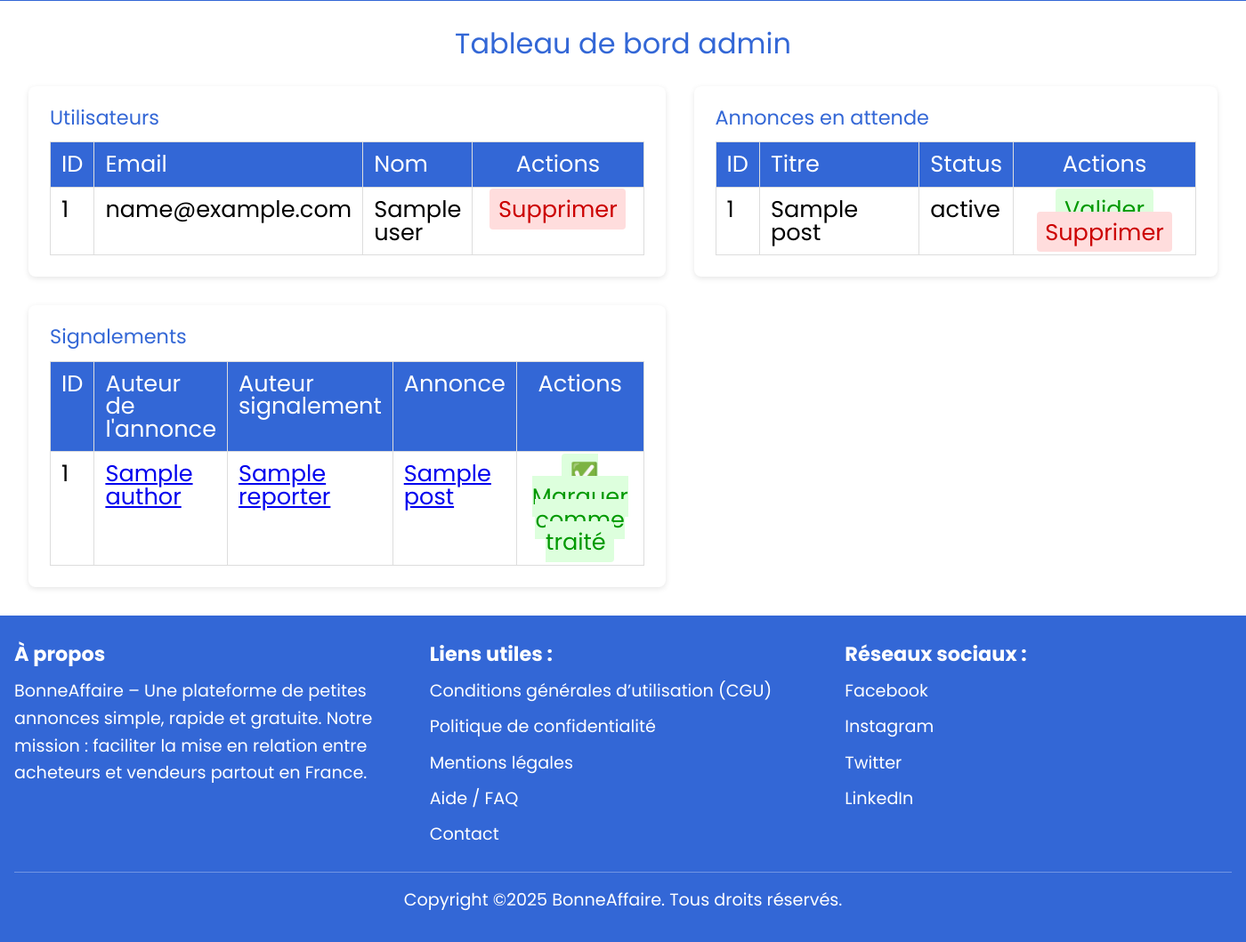
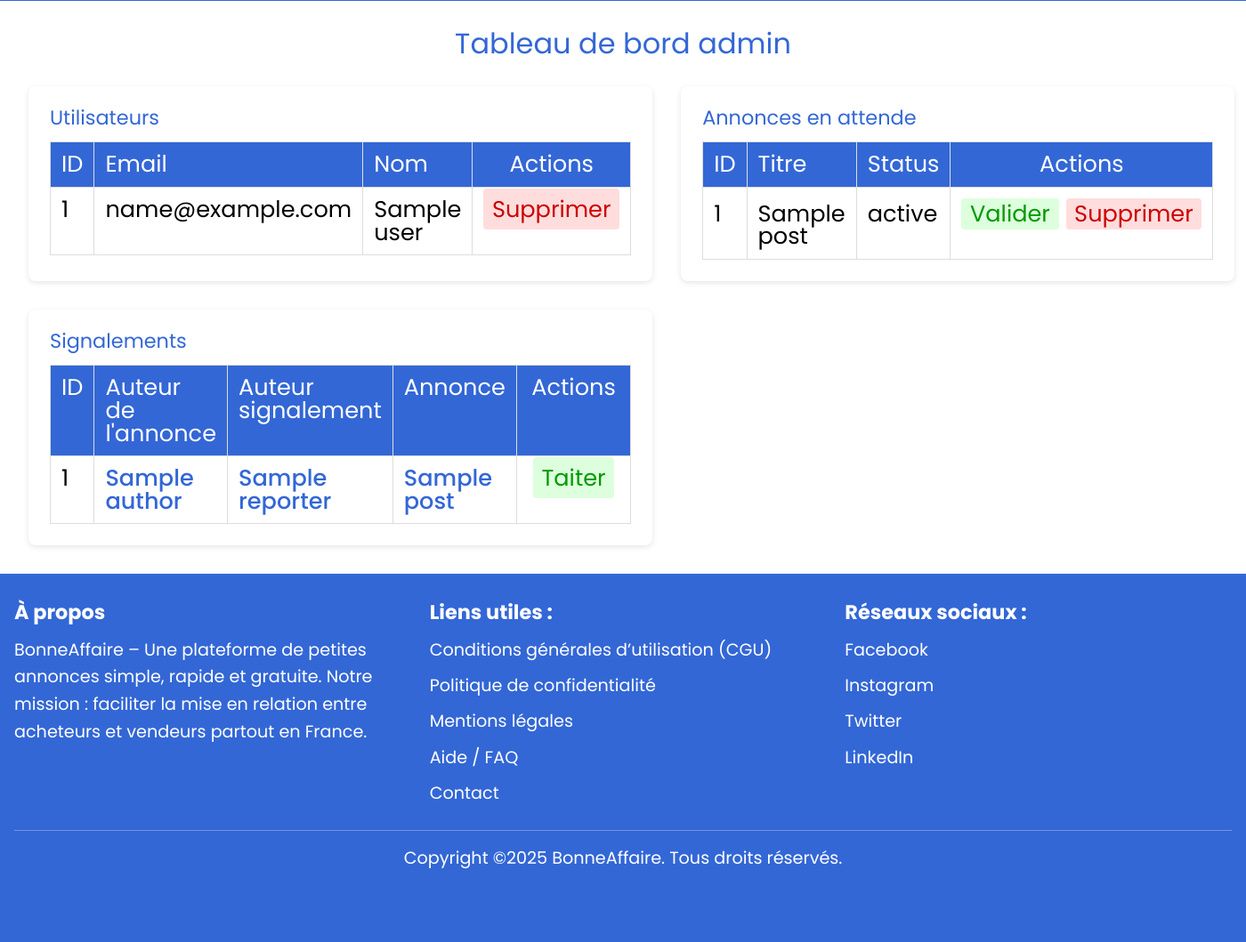
Before and after one commit to elias-d3v/BonneAffaire, a Symfony app: template templates/admin/index.html.twig in a window 1400 px wide. Shown: the part 397-1456 px from the top of the page at 89% size. After the commit the page ends 1374 px from the top, so only its background shows below. Run offline with Twig, Linux system fonts and the light colour scheme; the template is opened without the code that fills it: most values are stand-ins (such as "Sample title", 1, 10 or a date in 2020); style sheets or scripts are compiled from the project's sources; some libraries are stand-ins or nearby versions.

Commit message:
Ajustement / Correction
Posts

```diff
--- a/assets/styles/pages/_form.scss
+++ b/assets/styles/pages/_form.scss
@@ -56,14 +56,14 @@
   padding: 0.8rem 1rem;
   border: 1px solid #ddd;
   border-radius: 8px;
-  font-size: 1.3rem;
+  font-size: 1.4rem;
   transition: border-color 0.3s ease, box-shadow 0.3s ease;
 
   &:focus {
     border-color: #007bff;
     box-shadow: 0 0 4px rgba(0, 123, 255, 0.4);
     outline: none;
-    font-size: 1.2rem;
+    font-size: 1.4rem;
   }
 }
 
--- a/templates/admin/index.html.twig
+++ b/templates/admin/index.html.twig
@@ -54,8 +54,10 @@
                     <td>{{ post.title }}</td>
                     <td>{{ post.status }}</td>
                     <td>
+                      <div class="actions">
                         <a href="{{ path('admin_post_validate', {id: post.id}) }}" class="btn-success">Valider</a>
                         <a href="{{ path('admin_post_delete', {id: post.id}) }}" class="btn-danger">Supprimer</a>
+                      </div>
                     </td>
                 </tr>
             {% endif %}
@@ -81,36 +83,33 @@
         </thead>
         <tbody>
         {% for report in reports %}
-            {% if not report.isHandled and report.post.status != 'validated' %}
+            {% if not report.isHandled %}
             <tr>
                 <td>{{ report.id }}</td>
 
                 {# Auteur de l’annonce signalée #}
                 <td>
-                <a href="{{ path('app_profile_show', {id: report.author.id}) }}">
+                  <a href="{{ path('app_profile_show', {id: report.author.id}) }}" class="link">
                       {{ report.author.name }}
                   </a>
                 </td>
 
                 {# Utilisateur qui a signalé #}
                 <td>
-                <a href="{{ path('app_profile_show', {id: report.reporter.id}) }}">
+                  <a href="{{ path('app_profile_show', {id: report.reporter.id}) }} " class="link">
                       {{ report.reporter.name }}
                   </a>
                 </td>
 
                 {# L’annonce concernée #}
                 <td>
-                <a href="{{ path('post_show', {id: report.post.id}) }}">
+                  <a href="{{ path('post_show', {id: report.post.id}) }}" class="link">
                       {{ report.post.title }}
                   </a>
                 </td>
 
                 <td>
-                <a href="{{ path('admin_report_handle', {id: report.id}) }}"
-                    class="btn btn-success">
-                    ✅ Marquer comme traité
-                </a>
+                  <a href="{{ path('admin_report_handle', {id: report.id}) }}" class="btn btn-success">Taiter</a>
                 </td>
             </tr>
             {% endif %}
```
Also changed, not shown: src/Controller/PostController.php (+13 -0 lines), templates/post/show.html.twig (+17 -0 lines). Lines whose indentation alone changed are shown as unchanged.
